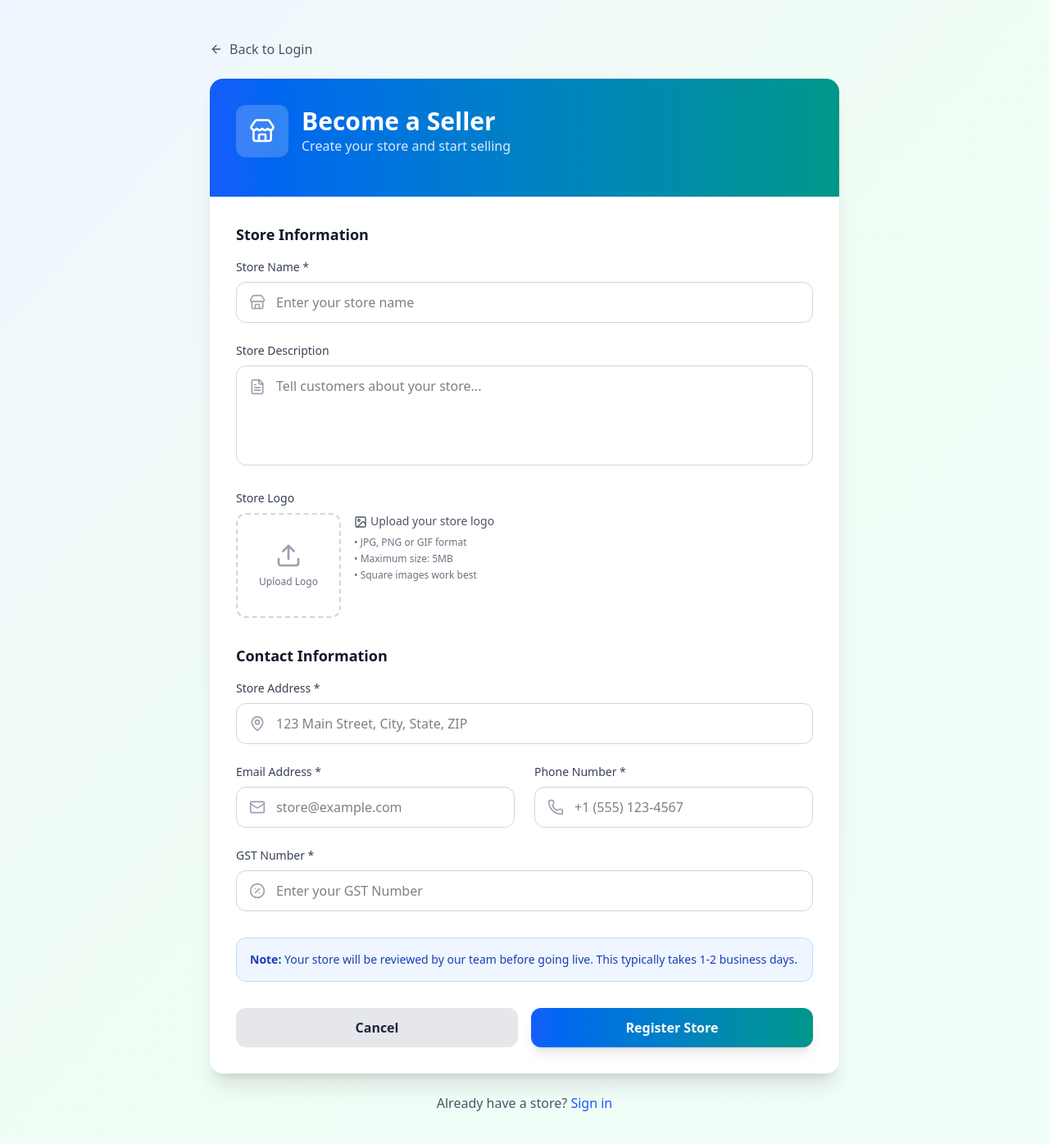
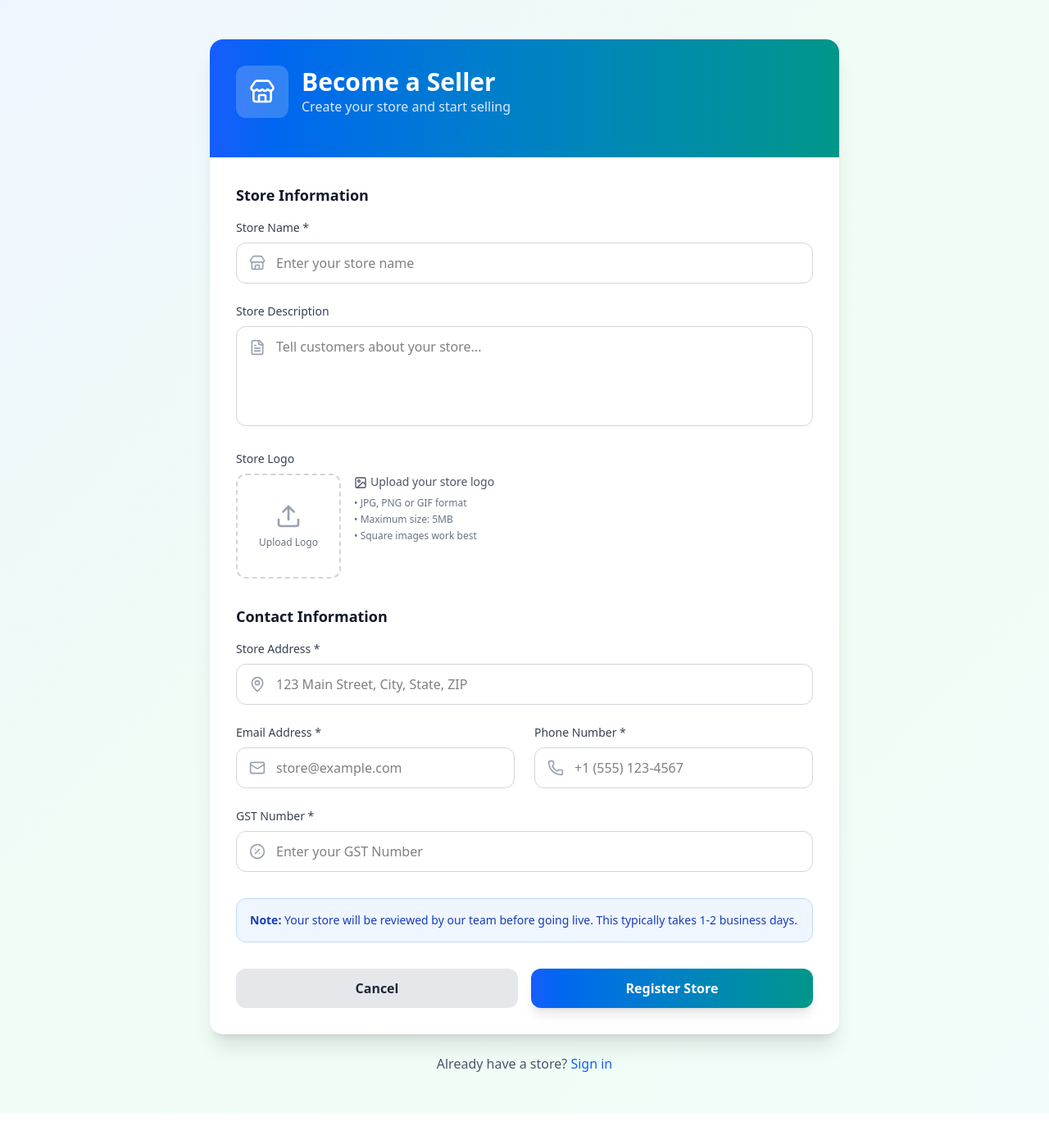
Before and after one commit to Ashutosh8709/E-commerce-Platform, a React (Vite) app in the folder frontend/: page /seller in a window 1280 px wide. Shown: the top 1396 px of the page at 82% size. After the commit the page ends 1358 px from the top, so only its background shows below. Built offline with nearby package versions, Linux system fonts and the light colour scheme; no server answers.

Commit message:
feat: replace back to login button with link in SellerRegistrationPage

```diff
--- a/frontend/src/Pages/Seller/SellerRegistration.jsx
+++ b/frontend/src/Pages/Seller/SellerRegistration.jsx
@@ -12,6 +12,7 @@
   AlertCircle,
   PercentCircle,
 } from "lucide-react";
+import { Link } from "react-router-dom";
 
 function SellerRegistrationPage({ onSwitchToLogin, onSuccess }) {
   const [formData, setFormData] = useState({
@@ -208,14 +209,6 @@
   return (
     <div className="min-h-screen bg-gradient-to-br from-blue-50 via-green-50 to-teal-50 py-12 px-4">
       <div className="max-w-3xl mx-auto">
-        <button
-          onClick={onSwitchToLogin}
-          className="flex items-center gap-2 text-gray-600 hover:text-blue-600 mb-6 transition-colors"
-        >
-          <ArrowLeft className="w-4 h-4" />
-          Back to Login
-        </button>
-
         <div className="bg-white rounded-2xl shadow-xl overflow-hidden">
           <div className="bg-gradient-to-r from-blue-600 to-teal-600 p-8 text-white">
             <div className="flex items-center gap-4 mb-4">
@@ -498,12 +491,12 @@
         <div className="text-center mt-6">
           <p className="text-gray-600">
             Already have a store?{" "}
-            <button
-              onClick={onSwitchToLogin}
+            <Link
+              to={"/login"}
               className="text-blue-600 hover:text-blue-700 font-medium transition-colors"
             >
               Sign in
-            </button>
+            </Link>
           </p>
         </div>
       </div>
```
